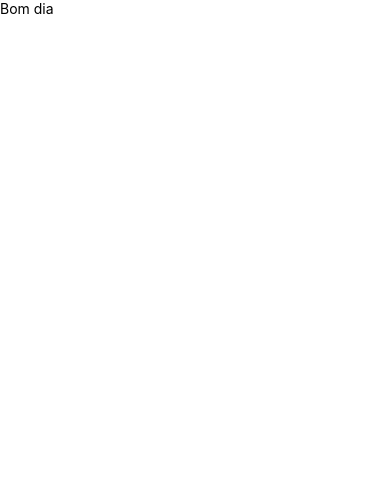
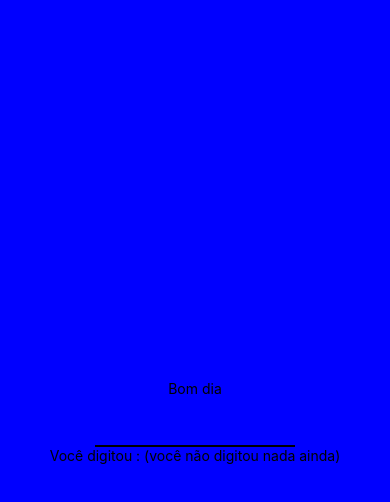
Before and after one commit to IzabeleHarlei/ReactNative, a React Native app in the folder izaapp/: screen / in a window 390 px wide. Shown: the top 502 px of the page. Built offline with nearby package versions, Linux system fonts and the light colour scheme.

Commit message:
continualçao
dps slide 40

```diff
--- a/izaapp/App.tsx
+++ b/izaapp/App.tsx
@@ -1,11 +1,9 @@
 import React from 'react';
-import {View, Text} from "react-native"
+import {View, Text} from "react-native";
 import { SignIn } from './scr/screen';
 
-export default function App() {
+export default function app() {
   return(
-    <View>
-      <Text>Bom dia</Text>
-    </View>
+   <SignIn/>
   );
 }
--- a/izaapp/scr/screen/index.tsx
+++ b/izaapp/scr/screen/index.tsx
@@ -4,15 +4,15 @@ import React, {useState} from "react";
 import { styles } from './styles';
 export function SignIn(){
 
-  const [text, setText] = useState ("Você não digitou nada ainda");
+  const [text, setText] = useState ("(você não digitou nada ainda)");
   return(
     <View style={styles.container}>
-      <Text>Bom di</Text>
+      <Text>Bom dia</Text>
 
-      <TextInput style={styles.input}
-      onChangeText={setText}/>
+      <TextInput style={styles.input} onChangeText={setText}/>
+
       <Text>
-        Você digitou:{text}
+        Você digitou : {text}
       </Text>
     </View>
   );
--- a/izaapp/scr/screen/styles.ts
+++ b/izaapp/scr/screen/styles.ts
@@ -1,6 +1,4 @@
 import { StyleSheet} from "react-native";
-
-
 export const styles = StyleSheet.create({
     container: {
         flex: 1 ,
```
